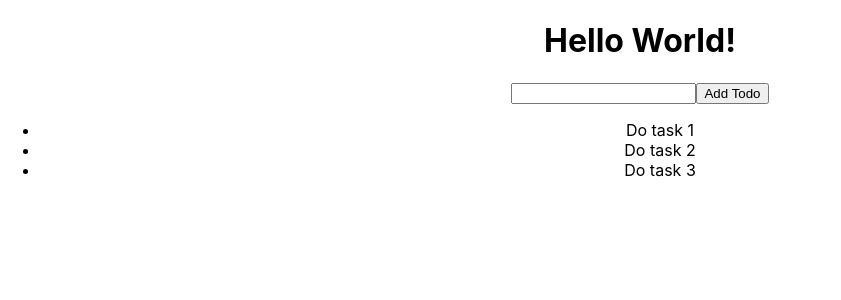
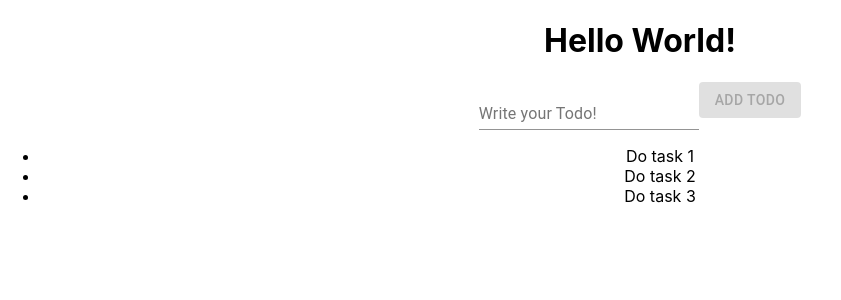
Before and after one commit to KLSeung/todo-app-firebase, a React (Create React App) app: page / in a window 1280 px wide. Shown: the top 300 px of the page, without its empty margins (0-841 px from the left). Built offline with nearby package versions, Linux system fonts and the light colour scheme.

Commit message:
added Material UI design for buttons and forms

```diff
--- a/package.json
+++ b/package.json
@@ -3,6 +3,7 @@
   "version": "0.1.0",
   "private": true,
   "dependencies": {
+    "@material-ui/core": "^4.11.0",
     "@testing-library/jest-dom": "^4.2.4",
     "@testing-library/react": "^9.5.0",
     "@testing-library/user-event": "^7.2.1",
--- a/src/App.js
+++ b/src/App.js
@@ -1,4 +1,5 @@
 import React, { useState }  from 'react';
+import { Button, FormControl, Input, InputLabel } from '@material-ui/core';
 import './App.css';
 
 function App() {
@@ -11,15 +12,30 @@ function App() {
     event.preventDefault();
     setTodos([...todos, input]);
     setInput('');
-  }
+  };
 
   return (
     <div className="App">
       <h1>Hello World!</h1>
-      <form>
-        <input value={input} onChange={event => setInput(event.target.value)}/>
-        <button onClick={addTodo} type="submit">Add Todo</button>
-      </form>
+      <FormControl>
+        <InputLabel>Write your Todo!</InputLabel>
+        <Input
+          value={input}
+          onKeyPress={(event) => {
+            if (event.key === 'Enter') {
+              addTodo(event)
+            }
+          }}
+          onChange={event => setInput(event.target.value)}/>
+      </FormControl>
+      <Button
+        type="submit"
+        disabled={!input}
+        variant="contained"
+        color="primary"
+        onClick={addTodo}>
+        Add Todo
+      </Button>
       <ul>
         {todos.map(todo => (
           <li>{todo}</li>
```
Also changed, not shown: src/Todo.js (added), 1 other file (tests, documents, lock files or other folders).
